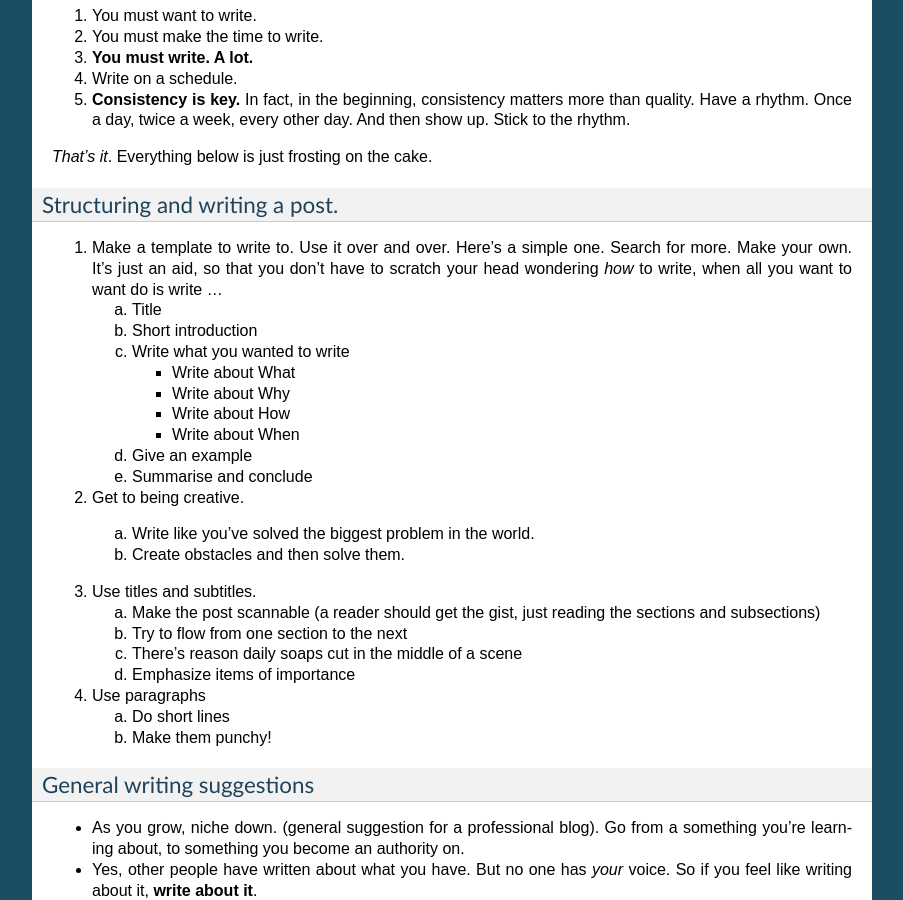
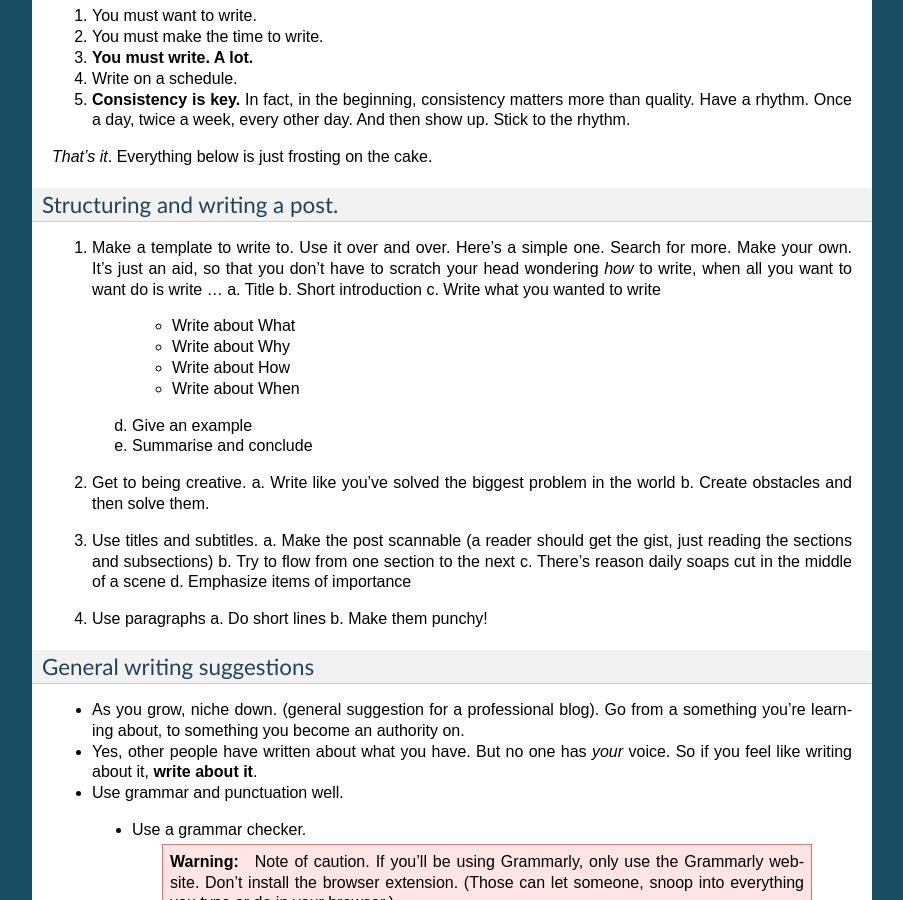
Before and after one commit to kushaldas/summertraining, a Sphinx documentation site: the page built from docs/blogging.rst, in a window 1280 px wide and 900 px high, scrolled down 2254 px. Shown: the whole window, without its empty margins (198-1101 px from the left). Built offline with Sphinx 7.4.7, drawn with Linux system fonts in a browser that asks for light colours.

Commit message:
Still more tiny updates

```diff
--- a/docs/blogging.rst
+++ b/docs/blogging.rst
@@ -143,7 +143,6 @@
 Structuring and writing a post.
 ^^^^^^^^^^^^^^^^^^^^^^^^^^^^^^^
 1. Make a template to write to. Use it over and over. Here’s a simple one. Search for more. Make your own. It’s just an aid, so that you don’t have to scratch your head wondering *how* to write, when all you want to want do is write …
-
    a. Title
    b. Short introduction
    c. Write what you wanted to write
@@ -157,19 +156,16 @@
    e. Summarise and conclude
 
 2. Get to being creative.
-
-  a. Write like you’ve solved the biggest problem in the world.
-  b. Create obstacles and then solve them.
+   a. Write like you’ve solved the biggest problem in the world
+   b. Create obstacles and then solve them.
 
 3. Use titles and subtitles.
-
    a. Make the post scannable (a reader should get the gist, just reading the sections and subsections)
    b. Try to flow from one section to the next
    c. There’s reason daily soaps cut in the middle of a scene
    d. Emphasize items of importance
 
 4. Use paragraphs
-
    a. Do short lines
    b. Make them punchy!
 
```
